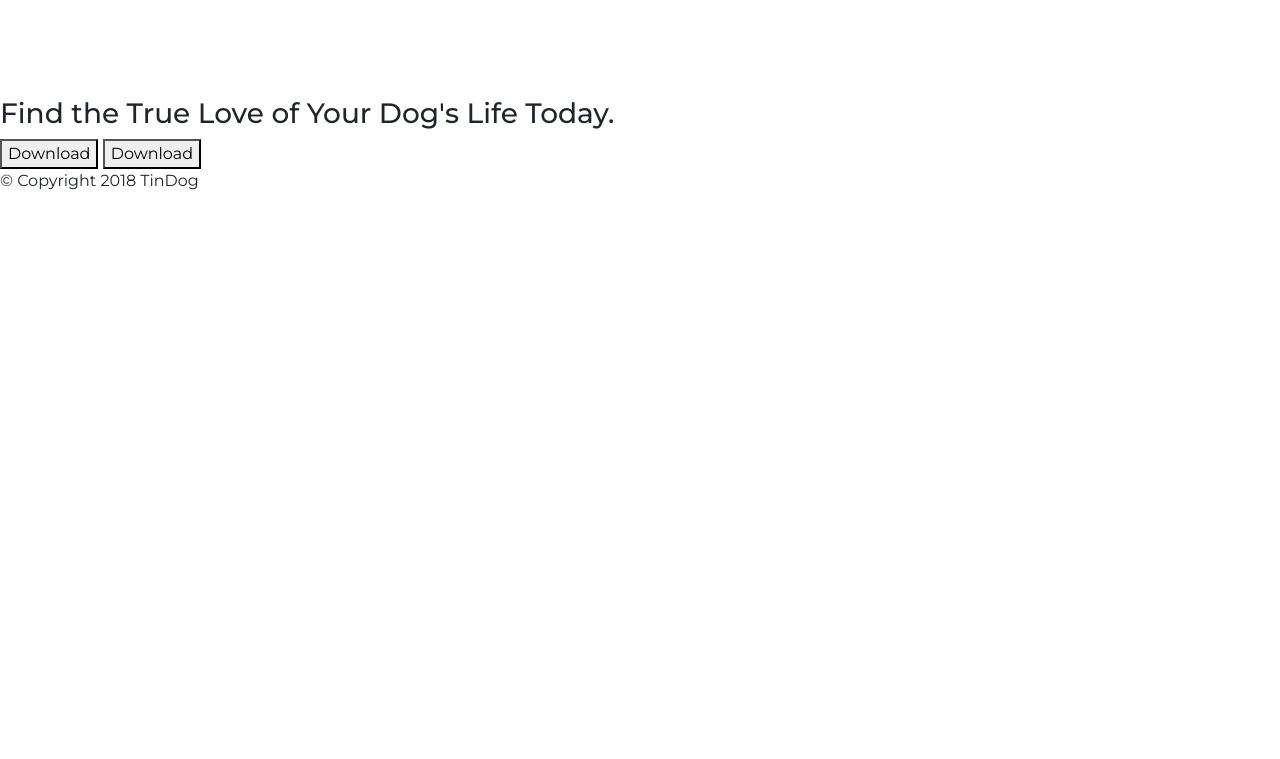
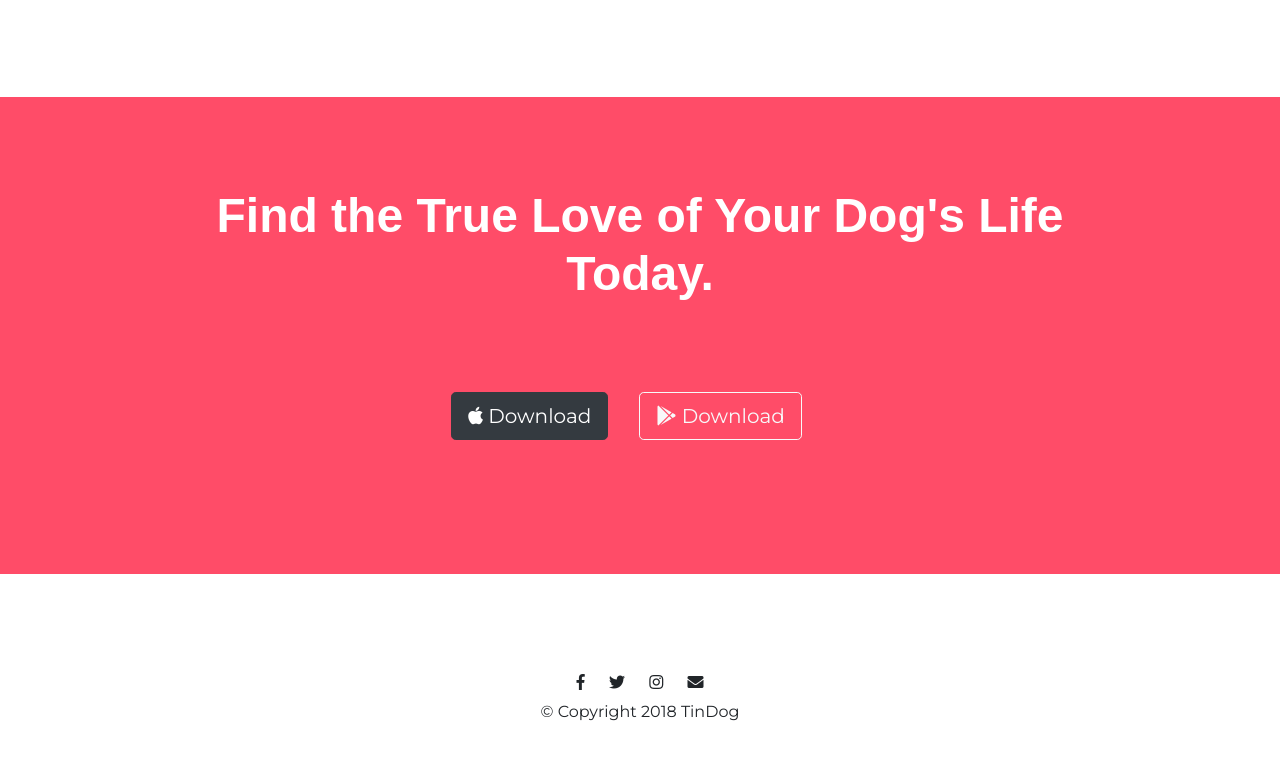
Before and after one commit to dshah1901/tindog, a plain HTML site: page index.html in a window 1280 px wide. Shown: the part 2526-3285 px from the top of the page. Before the commit the page ends 2735 px from the top, so only its background shows below. Drawn offline with nearby package versions, Linux system fonts and the light colour scheme.

Commit message:
Styles cta and footer and added navigation

```diff
--- a/css/styles.css
+++ b/css/styles.css
@@ -134,3 +134,44 @@ h2{
 .pricing-column{
     padding: 3% 2%;
 }
+
+@media (max-width: 1028px) {
+
+    #title {
+        text-align: center;
+    }
+    .title-img {
+        position: static;
+        transform: rotate(0);
+    }
+}
+
+/* Call to action */
+
+#cta {
+    background-color: #ff4c68;
+    text-align: center;
+    padding: 7% 15%;
+}
+
+.cta-title {
+    font-family: "Montserrat-Black", sans-serif;
+    font-size: 3rem;
+    font-weight: 900;
+    margin: auto;
+    padding: 0 0 5%;
+    color: white;
+}
+
+/* footer */
+
+#footer {
+    text-align: center;
+    padding: 7%;
+}
+
+
+
+.icon {
+    margin:10px;  /*to separate the iamges/icon */
+}
--- a/index.html
+++ b/index.html
@@ -49,13 +49,13 @@
       <div class="collapse navbar-collapse" id="navbarTogglerDemo01">
         <ul class="navbar-nav ml-auto">
           <li class="nav-item">
-            <a class="nav-link" href="">Contact</a>
+            <a class="nav-link" href="#footer">Contact</a>
           </li>
           <li class="nav-item">
-            <a class="nav-link" href="">Pricing</a>
+            <a class="nav-link" href="#pricing">Pricing</a>
           </li>
           <li class="nav-item">
-            <a class="nav-link" href="">Download</a>
+            <a class="nav-link" href="#cta">Download</a>
           </li>
         </ul>
       </div>
@@ -206,9 +206,9 @@
 
   <section id="cta">
 
-    <h3>Find the True Love of Your Dog's Life Today.</h3>
-    <button type="button">Download</button>
-    <button type="button">Download</button>
+    <h3 class="cta-title">Find the True Love of Your Dog's Life Today.</h3>
+    <button type="button" class=" download-btn btn btn-dark btn-lg"><i class="fab fa-apple"></i> Download</button>
+    <button type="button" class=" download-btn btn btn-outline-light btn-lg"><i class="fab fa-google-play"></i> Download</button>
 
   </section>
 
@@ -216,6 +216,11 @@
   <!-- Footer -->
 
   <footer id="footer">
+
+    <i class="icon fab fa-facebook-f"></i>
+    <i class="icon fab fa-twitter"></i>
+    <i class="icon fab fa-instagram"></i>
+    <i class="icon fas fa-envelope"></i>
 
     <p>© Copyright 2018 TinDog</p>
 
```
